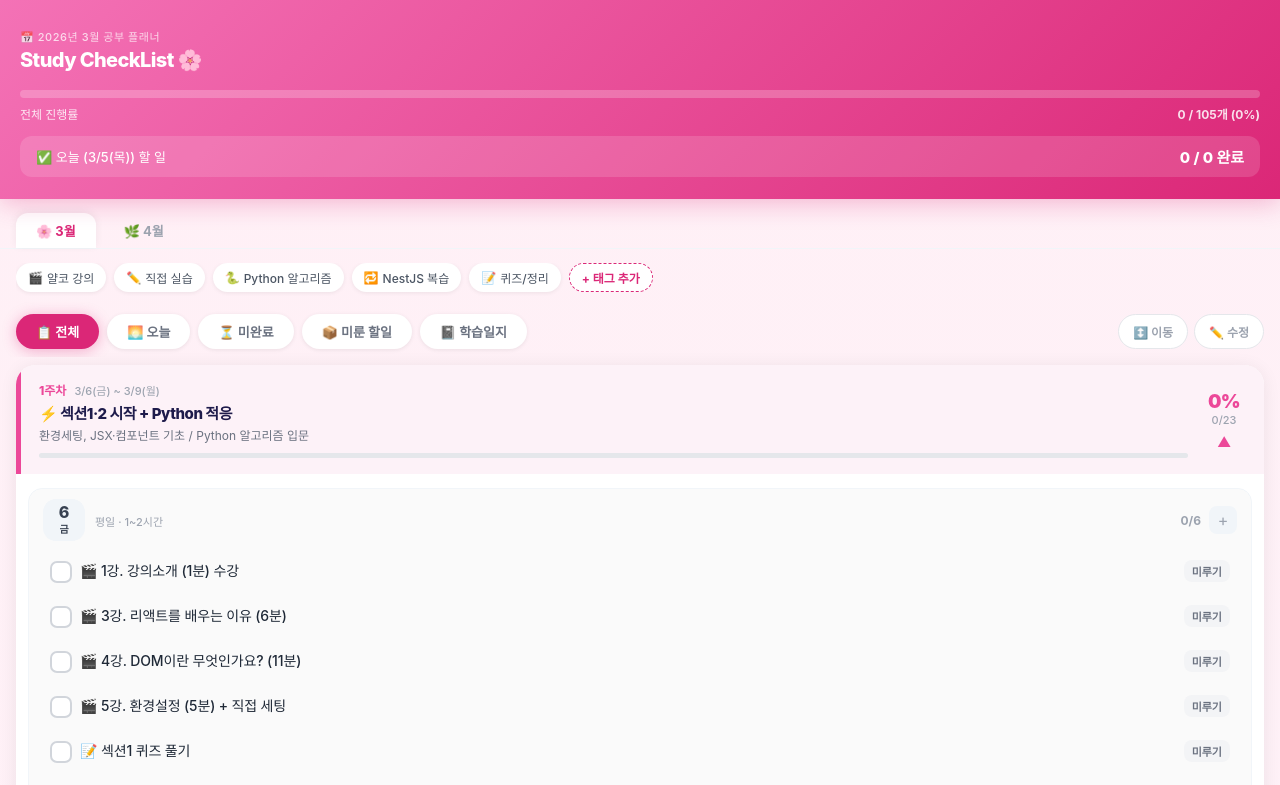
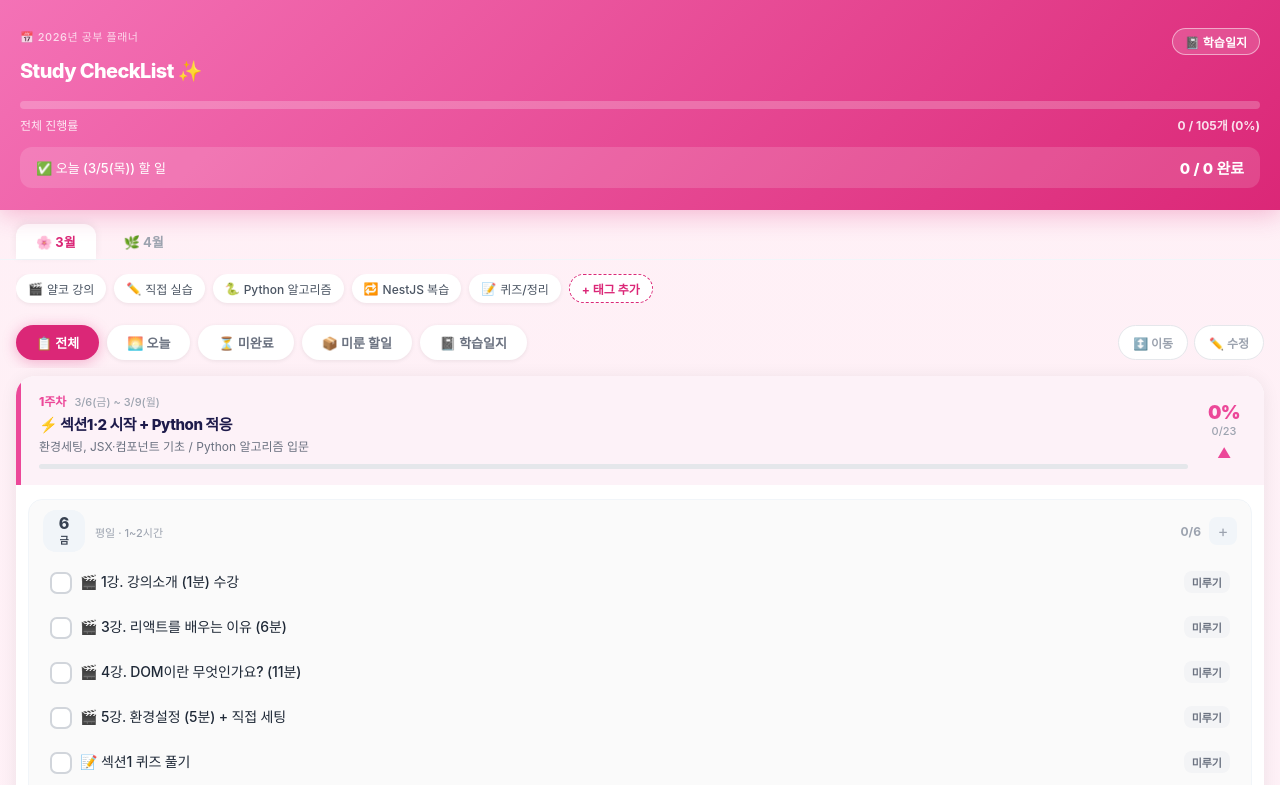
Before and after one commit to MIOsGIT/Checklist-2026, a React (Vite) app: page / in a window 1280 px wide. Shown: the top 785 px of the page. Built offline with nearby package versions, Linux system fonts and the light colour scheme; a web font is replaced by a local one.

Commit message:
헤더 이모지 수정 & 학습일지 탭 위치 수정

```diff
--- a/src/App.jsx
+++ b/src/App.jsx
@@ -574,8 +574,11 @@ export default function App() {
 
       {/* HEADER */}
       <div style={{background:`linear-gradient(135deg,#f472b6 0%,${PINK} 100%)`,padding:"28px 20px 22px",color:"white",position:"sticky",top:0,zIndex:100,boxShadow:"0 4px 24px rgba(219,39,119,0.3)"}}>
-        <div style={{fontSize:11,fontWeight:500,opacity:0.75,letterSpacing:"0.05em",marginBottom:4}}>📅 2026년 3월 공부 플래너</div>
-        <div style={{fontSize:20,fontWeight:800,letterSpacing:"-0.03em",marginBottom:18,color:"white"}}>Study CheckList 🌸</div>
+        <div style={{display:"flex",justifyContent:"space-between",alignItems:"flex-start",marginBottom:4}}>
+          <div style={{fontSize:11,fontWeight:500,opacity:0.75,letterSpacing:"0.05em"}}>📅 2026년 공부 플래너</div>
+          <button onClick={()=>setTab("journal")} style={{border:"1.5px solid rgba(255,255,255,0.5)",background:"rgba(255,255,255,0.15)",color:"white",borderRadius:99,padding:"4px 12px",fontSize:12,fontWeight:700,cursor:"pointer",backdropFilter:"blur(4px)",whiteSpace:"nowrap"}}>📓 학습일지</button>
+        </div>
+        <div style={{fontSize:20,fontWeight:800,letterSpacing:"-0.03em",marginBottom:18,color:"white"}}>Study CheckList ✨</div>
         <div style={{background:"rgba(255,255,255,0.22)",borderRadius:99,height:8,marginBottom:7}}>
           <div style={{background:"white",height:"100%",borderRadius:99,width:`${progress}%`,transition:"width 0.5s cubic-bezier(.4,0,.2,1)"}}/>
         </div>
```
